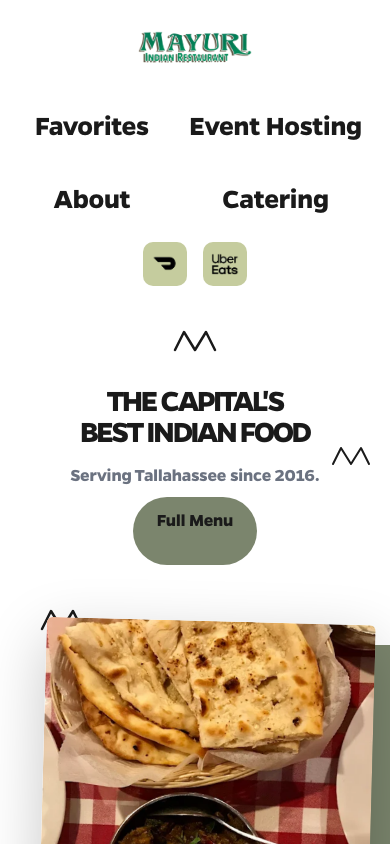
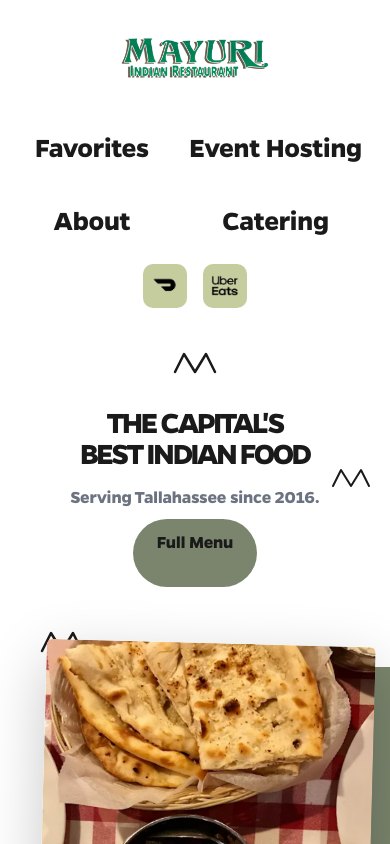
Before and after one commit to adoralin0/Mayuri, a React (Create React App) app in the folder my-fullstack-app/frontend/: page / in a window 390 px wide. Shown: the top 844 px of the page. Built offline with nearby package versions, Linux system fonts and the light colour scheme; no server answers.

Commit message:
feat: logo bigger

```diff
--- a/my-fullstack-app/frontend/src/MayuriHomepage.css
+++ b/my-fullstack-app/frontend/src/MayuriHomepage.css
@@ -175,6 +175,9 @@ html, body {
   .mayuri-nav {
     flex-direction: column !important;
     align-items: center !important;
+  }
+  .mayuri-nav-logo img {
+    height: clamp(88px, 24vw, 140px) !important;
   }
   .mayuri-nav-buttons {
     justify-content: center !important;
```
